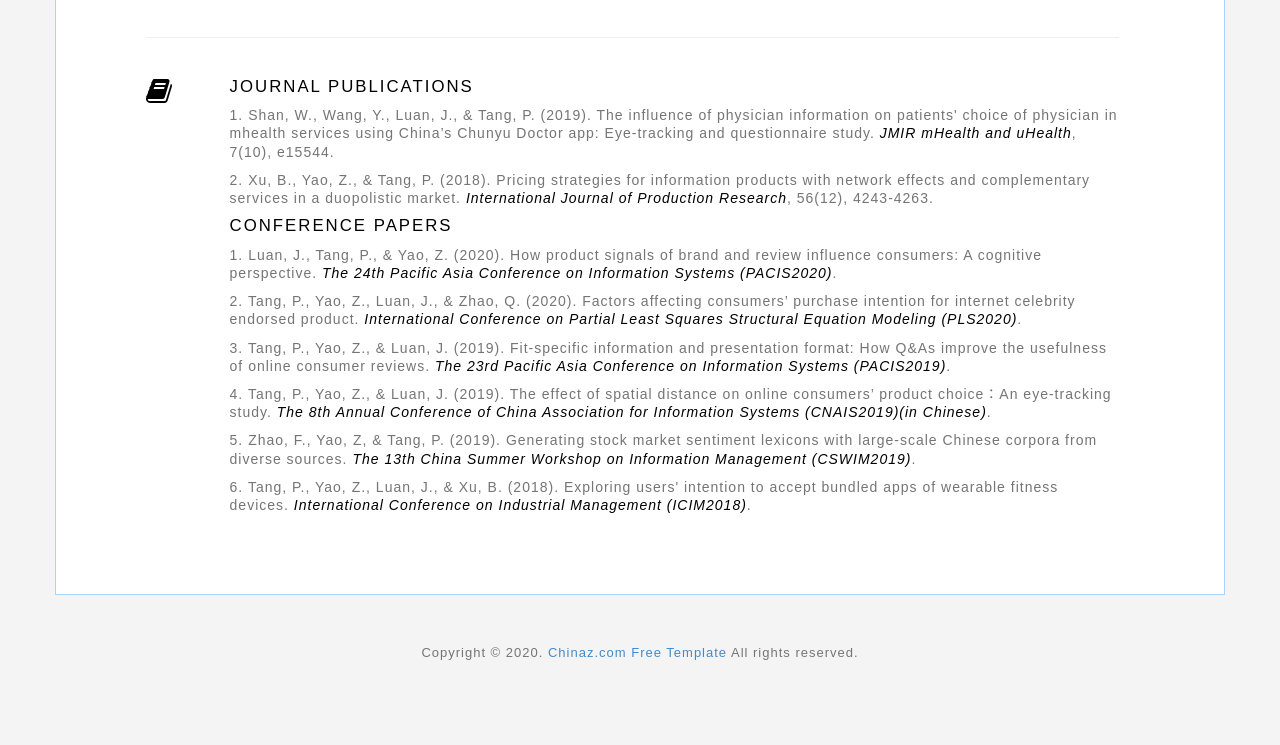
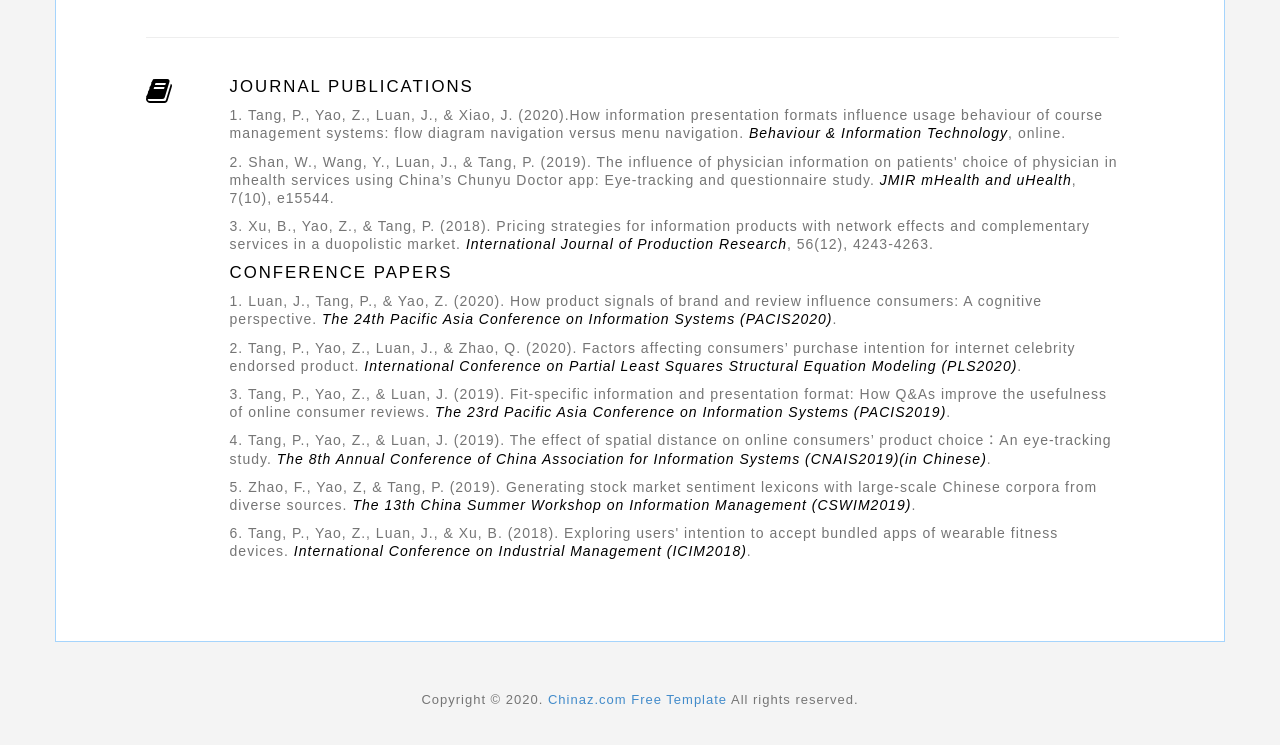
Before and after one commit to pengfeitang/pengfeitang.github.io, a plain HTML site: page index.html in a window 1280 px wide. Shown: the part 1416-2161 px from the top of the page. Drawn offline with Linux system fonts and the light colour scheme; a web font is replaced by a local one.

Commit message:
Update index.html

```diff
--- a/index.html
+++ b/index.html
@@ -298,8 +298,9 @@ My research interests include adoption of IS/IT, design of online platform IT ar
 
 				   <div class="row">
 					<div class="col-md-12">
-						<p>1. Shan, W., Wang, Y., Luan, J., & Tang, P. (2019). The influence of physician information on patients' choice of physician in mhealth services using China’s Chunyu Doctor app: Eye-tracking and questionnaire study. <i><font color="black"> JMIR mHealth and uHealth</font></i>, 7(10), e15544.</p>
-						<p>2. Xu, B., Yao, Z., & Tang, P. (2018). Pricing strategies for information products with network effects and complementary services in a duopolistic market.<i><font color="black"> International Journal of Production Research</font></i>, 56(12), 4243-4263.</p>
+						<p>1. Tang, P., Yao, Z., Luan, J., & Xiao, J. (2020).How information presentation formats influence usage behaviour of course management systems: flow diagram navigation versus menu navigation. <i><font color="black"> Behaviour & Information Technology</font></i>, online.</p>
+						<p>2. Shan, W., Wang, Y., Luan, J., & Tang, P. (2019). The influence of physician information on patients' choice of physician in mhealth services using China’s Chunyu Doctor app: Eye-tracking and questionnaire study. <i><font color="black"> JMIR mHealth and uHealth</font></i>, 7(10), e15544.</p>
+						<p>3. Xu, B., Yao, Z., & Tang, P. (2018). Pricing strategies for information products with network effects and complementary services in a duopolistic market.<i><font color="black"> International Journal of Production Research</font></i>, 56(12), 4243-4263.</p>
 <h3>CONFERENCE PAPERS</h3>
 <p>1. Luan, J., Tang, P., & Yao, Z. (2020). How product signals of brand and review influence consumers: A cognitive perspective. <i><font color="black"> The 24th Pacific Asia Conference on Information Systems (PACIS2020)</font></i>.</p>
 						<p>2. Tang, P., Yao, Z., Luan, J., & Zhao, Q. (2020). Factors affecting consumers’ purchase intention for internet celebrity endorsed product. <i><font color="black"> International Conference on Partial Least Squares Structural Equation Modeling (PLS2020)</font></i>.</p>
```
